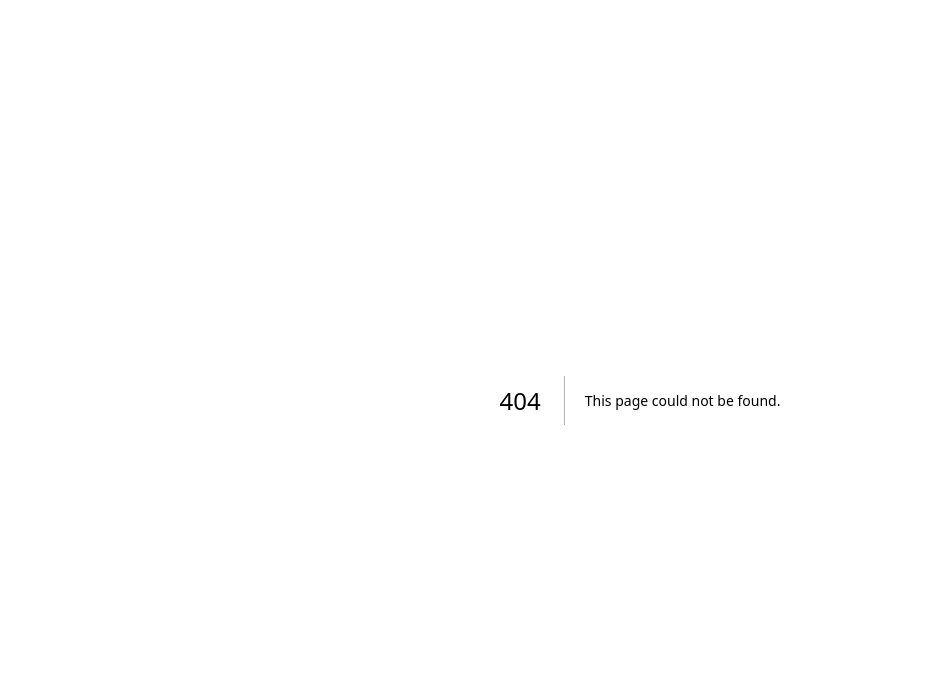
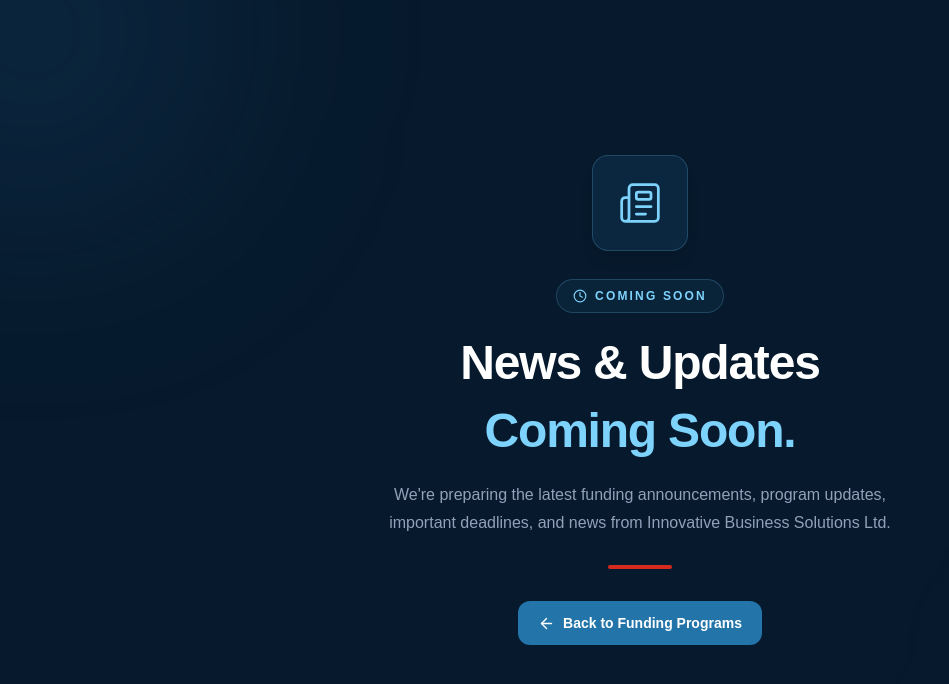
Before and after one commit to SanchitaGTMCanada/funding-project, a Next.js app: page /news in a window 1280 px wide. Before the commit this address had no page. Shown: the top 684 px of the page, without its empty margins (0-949 px from the left). Built offline with nearby package versions, Linux system fonts and the light colour scheme.

Commit message:
done some changes

```diff
--- a/src/app/dashboard/DashboardClient.js
+++ b/src/app/dashboard/DashboardClient.js
@@ -1049,8 +1049,11 @@
     className="group min-w-0"
   >
     <h1 className="truncate text-base font-black tracking-tight text-white transition-colors duration-300 group-hover:text-[#7DD3FC] sm:text-xl">
-      IBS Funding Program Portal
+      Innovative Business Solutions Ltd.
     </h1>
+      <span className="text-xs font-medium leading-relaxed tracking-[0.01em] text-slate-400 sm:text-sm">
+    Funding found. Applications supported by IBS.
+  </span>
 
 
   </a>
--- a/src/app/layout.js
+++ b/src/app/layout.js
@@ -12,7 +12,7 @@
 });
 
 export const metadata = {
-  title: "IBS Funding Program Portal",
+  title: "Innovative Business Solutions Ltd.",
   description:
     "Explore funding programs, grants, and financial support opportunities through IBS Group Canada. Discover eligible programs and submit your funding applications online.",
 };
--- a/src/app/login/page.js
+++ b/src/app/login/page.js
@@ -135,17 +135,22 @@
       </a>
 
       {/* Portal Name — Funding homepage */}
-      <a
-        href="/"
-        aria-label="Go to Funding Program Portal homepage"
-        className="group min-w-0"
-      >
-        <span className="block text-base font-black leading-tight tracking-tight text-white transition-colors duration-300 group-hover:text-[#7DD3FC] sm:text-lg">
-          IBS Funding Program Portal
-        </span>
+
+<a
+  href="/"
+  aria-label="Go to Funding Program Portal homepage"
+  className="group flex min-w-0 flex-col gap-1"
+>
+  <span className="text-sm font-extrabold leading-tight tracking-[-0.03em] text-white transition-colors duration-300 group-hover:text-[#7DD3FC] sm:text-base lg:text-lg">
+    Innovative Business Solutions Ltd.
+  </span>
+
+  <span className="text-xs font-medium leading-relaxed tracking-[0.01em] text-slate-400 sm:text-sm">
+    Funding found. Applications supported by IBS.
+  </span>
+</a>
 
 
-      </a>
 
     </div>
 
@@ -213,7 +218,7 @@
 
   {/* Brand Name */}
   <h1 className="mt-4 text-xl font-black tracking-tight text-white sm:text-2xl">
-    IBS Funding Program Portal
+    Innovative Business Solutions Ltd.
   </h1>
 
   {/* Subtitle */}
--- /dev/null
+++ b/src/app/news/page.jsx
@@ -0,0 +1,62 @@
+
+import Link from "next/link";
+import { ArrowLeft, Newspaper, Clock } from "lucide-react";
+
+export default function NewsPage() {
+  return (
+    <main className="relative flex min-h-screen items-center justify-center overflow-hidden bg-[#071a2d] px-4 py-12 sm:px-6">
+      {/* Background Effects */}
+      <div className="pointer-events-none absolute -left-32 -top-32 h-80 w-80 rounded-full bg-[#2374A8]/20 blur-[120px]" />
+
+      <div className="pointer-events-none absolute -bottom-32 -right-32 h-80 w-80 rounded-full bg-[#D52B1E]/10 blur-[120px]" />
+
+      {/* Main Content */}
+      <div className="relative z-10 mx-auto w-full max-w-2xl text-center">
+        {/* News Icon */}
+        <div className="mx-auto flex h-20 w-20 items-center justify-center rounded-2xl border border-[#7DD3FC]/20 bg-[#2374A8]/15 shadow-lg sm:h-24 sm:w-24">
+          <Newspaper
+            size={44}
+            strokeWidth={1.5}
+            className="text-[#7DD3FC]"
+          />
+        </div>
+
+        {/* Status Badge */}
+        <div className="mt-7 inline-flex items-center gap-2 rounded-full border border-[#7DD3FC]/20 bg-[#2374A8]/10 px-4 py-2">
+          <Clock size={14} className="text-[#7DD3FC]" />
+
+          <span className="text-xs font-semibold uppercase tracking-[0.18em] text-[#7DD3FC]">
+            Coming Soon
+          </span>
+        </div>
+
+        {/* Heading */}
+        <h1 className="mt-5 text-3xl font-extrabold leading-tight tracking-tight text-white sm:text-4xl md:text-5xl">
+          News &amp; Updates
+          <span className="mt-2 block text-[#7DD3FC]">
+            Coming Soon.
+          </span>
+        </h1>
+
+        {/* Description */}
+        <p className="mx-auto mt-5 max-w-lg text-sm leading-7 text-slate-400 sm:text-base">
+          We&apos;re preparing the latest funding announcements, program
+          updates, important deadlines, and news from Innovative Business
+          Solutions Ltd.
+        </p>
+
+        {/* Decorative Line */}
+        <div className="mx-auto mt-7 h-1 w-16 rounded-full bg-[#D52B1E]" />
+
+        {/* Back Button */}
+        <Link
+          href="/"
+          className="mt-8 inline-flex items-center gap-2 rounded-xl bg-[#2374A8] px-5 py-3 text-sm font-semibold text-white transition-all duration-300 hover:bg-[#1B608D] hover:shadow-lg"
+        >
+          <ArrowLeft size={17} />
+          Back to Funding Programs
+        </Link>
+      </div>
+    </main>
+  );
+}
--- a/src/app/page.js
+++ b/src/app/page.js
@@ -831,16 +831,17 @@
       ===================================================== */}
 
 <header className="sticky top-0 z-50 w-full border-b border-white/10 bg-[#071a2d] shadow-lg">
- <div className="mx-auto flex min-h-[74px] w-full max-w-[1800px] items-center justify-between gap-3 px-4 sm:px-6 lg:px-10 xl:px-12">
+  <div className="mx-auto flex w-full max-w-[1800px] flex-col items-stretch gap-3 px-4 py-3 sm:px-6 lg:px-8 xl:min-h-[74px] xl:flex-row xl:items-center xl:justify-between xl:gap-5 xl:py-0 2xl:px-12">
+
     {/* Logo and Brand */}
-  <div className="flex min-w-0 items-center gap-5 sm:gap-6">
+    <div className="flex min-w-0 items-center gap-3 sm:gap-4 lg:gap-5">
       {/* Logo */}
       <a
         href="https://ibsgroupcanada.com/"
         target="_blank"
         rel="noopener noreferrer"
         aria-label="Visit IBS Group Canada website"
-      className="h-11 w-11 shrink-0 overflow-hidden rounded-xl sm:h-14 sm:w-14"
+        className="h-10 w-10 shrink-0 overflow-hidden rounded-xl sm:h-12 sm:w-12"
       >
         <img
           src="/logo.jpg"
@@ -853,27 +854,66 @@
       <a
         href="/"
         aria-label="Go to Funding Program Portal homepage"
-      className="group min-w-0"
-    >
-
-
-      <span className="block text-sm font-extrabold leading-tight tracking-[-0.02em] text-white transition-colors duration-300 group-hover:text-[#7DD3FC] sm:text-base md:text-lg">
-        IBS Funding Program Portal
+        className="group flex min-w-0 flex-col gap-1"
+      >
+        <span className="text-xs font-extrabold leading-tight tracking-[-0.02em] text-white transition-colors duration-300 group-hover:text-[#7DD3FC] min-[380px]:text-sm sm:text-base md:text-lg">
+          Innovative Business Solutions Ltd.
         </span>
 
-
+        <span className="text-[10px] font-medium leading-relaxed tracking-[0.01em] text-slate-400 min-[380px]:text-xs sm:text-sm">
+          Funding found. Applications supported by IBS.
+        </span>
       </a>
     </div>
 
-  {/* Employee Login */}
+{/* Navigation and Staff Login */}
+<nav className="flex w-full flex-wrap items-center justify-start gap-x-3 gap-y-2 border-t border-white/10 pt-3 sm:justify-center sm:gap-x-5 xl:w-auto xl:shrink-0 xl:flex-nowrap xl:justify-end xl:gap-3 xl:border-0 xl:pt-0 2xl:gap-5">
+
+
+{/* Funding Programs */}
+<a
+  href="/"
+  className="whitespace-nowrap text-xs font-semibold text-slate-300 transition-colors duration-300 hover:text-[#7DD3FC] sm:text-sm"
+>
+  Funding Programs
+</a>
+
+
+  {/* News & Updates */}
+  <a
+    href="/news"
+    className="whitespace-nowrap text-xs font-semibold text-slate-300 transition-colors duration-300 hover:text-[#7DD3FC] sm:text-sm"
+  >
+    News & Updates
+  </a>
+
+  {/* About Us */}
+
+<a
+  href="https://ibsgroupcanada.com/about/"
+  target="_blank"
+  rel="noopener noreferrer"
+  className="whitespace-nowrap text-xs font-semibold text-slate-300 transition-colors duration-300 hover:text-[#7DD3FC] sm:text-sm"
+>
+  About Us
+</a>
+
+
+  {/* Staff Login */}
   <a
     href="/login"
-    className="shrink-0 rounded-xl border border-[#7DD3FC]/30 bg-[#2374A8]/20 px-3 py-2.5 text-xs font-bold text-white transition-all duration-300 hover:border-[#7DD3FC]/70 hover:bg-[#2374A8]/40 sm:px-4 sm:text-sm"
-  >
-    Employee Login
+    className="shrink-0 rounded-lg border border-[#7DD3FC]/30 bg-[#2374A8]/20 px-3 py-2 text-xs font-bold text-white transition-all duration-300 hover:border-[#7DD3FC]/70 hover:bg-[#2374A8]/40 sm:rounded-xl sm:px-4 sm:py-2.5 sm:text-sm"
+  >
+    Staff Login
   </a>
+
+</nav>
+
+
   </div>
 </header>
+
+
 
 
 
@@ -897,7 +937,7 @@
   <div className="pointer-events-none absolute -right-32 -top-40 h-72 w-72 rounded-full bg-teal-400/15 blur-[90px] sm:h-96 sm:w-96" />
   <div className="pointer-events-none absolute -bottom-32 -left-32 h-72 w-72 rounded-full bg-blue-500/10 blur-[90px] sm:h-96 sm:w-96" />
 
-  <div className="relative mx-auto w-full max-w-[1800px] px-4 py-10 sm:px-6 sm:py-14 lg:px-10 lg:py-20 xl:px-14">
+  <div className="relative mx-auto w-full max-w-[1800px] px-4 py-10 sm:px-6 sm:py-12 md:py-16 lg:px-10 lg:py-20 xl:px-14">
 
     {/* Main responsive layout */}
     <div className="grid min-w-0 grid-cols-1 items-center gap-9 sm:gap-12 lg:grid-cols-[minmax(0,1.25fr)_minmax(300px,0.8fr)] lg:gap-10 xl:grid-cols-[minmax(0,1.3fr)_minmax(360px,0.8fr)] xl:gap-16">
@@ -906,7 +946,7 @@
 
 <div className="min-w-0">
   {/* Main heading */}
-  <h1 className="max-w-4xl break-words text-[2.45rem] font-black leading-[1.08] tracking-[-0.045em] text-[#0B2438] sm:text-5xl md:text-6xl xl:text-[4.5rem]">
+  <h1 className="max-w-4xl break-words text-[clamp(2rem,7vw,4.5rem)] font-black leading-[1.08] tracking-[-0.045em] text-[#0B2438]">
   Find the right
   <span className="mt-1 block pb-1 text-[#0B2438]">
    funding for your business
@@ -1023,7 +1063,7 @@
 ].map((stat) => (
   <div
     key={stat.label}
-    className={`relative overflow-hidden rounded-2xl border border-slate-200/80 bg-white p-4 shadow-[0_8px_25px_-12px_rgba(11,36,56,0.20)] sm:p-5 ${stat.border} ${stat.glow}`}
+    className={`relative overflow-hidden rounded-2xl border border-slate-200/80 bg-white p-3 shadow-[0_8px_25px_-12px_rgba(11,36,56,0.20)] sm:p-5 ${stat.border} ${stat.glow}`}
   >
     {/* Brand accent */}
     <div
@@ -1077,7 +1117,7 @@
 
       <section
         id="funding-opportunities"
-        className="w-full scroll-mt-24 py-5 px-3 sm:px-5 lg:px-8 xl:px-10"
+        className="w-full scroll-mt-24 px-3 py-5 sm:px-5 sm:py-7 lg:px-8 xl:px-10"
       >
 
         {/* ===================================================
@@ -1128,7 +1168,7 @@
 
         <div className="mx-auto mb-6 w-full max-w-[1900px]">
 
-          <div className="rounded-3xl border border-slate-200 bg-white p-4 shadow-lg shadow-slate-900/[0.03]">
+          <div className="rounded-2xl border border-slate-200 bg-white p-3 shadow-lg shadow-slate-900/[0.03] sm:rounded-3xl sm:p-4">
 
             <div className="flex flex-col gap-4 lg:flex-row">
 
@@ -1223,7 +1263,7 @@
 
             {/* TABLE HEADER */}
 
-            <div className="flex flex-col justify-between gap-3 bg-[#071a2d] px-5 py-4 sm:flex-row sm:items-center">
+            <div className="flex flex-col justify-between gap-3 bg-[#071a2d] px-4 py-4 sm:px-5 sm:flex-row sm:items-center">
 
               <div>
 
@@ -1255,7 +1295,7 @@
                 FULL WIDTH TABLE CONTAINER
             ================================================= */}
 
-            <div className="w-full overflow-x-auto">
+            <div className="w-full max-w-full overflow-x-auto overscroll-x-contain">
 
               <table
                 className="w-full min-w-[1900px] border-collapse"
@@ -1801,18 +1841,18 @@
         !showApplication && (
 
         <div
-          className="fixed inset-0 z-[100] flex items-center justify-center bg-[#020b15]/80 p-4 backdrop-blur-md"
+          className="fixed inset-0 z-[100] flex items-center justify-center overflow-y-auto bg-[#020b15]/80 p-2 backdrop-blur-md sm:p-4"
           onClick={closeModal}
         >
 
           <div
-            className="flex max-h-[92vh] w-full max-w-6xl flex-col overflow-hidden rounded-[28px] bg-white shadow-2xl"
+            className="flex max-h-[96dvh] w-full max-w-6xl flex-col overflow-hidden rounded-2xl bg-white shadow-2xl sm:max-h-[92vh] sm:rounded-[28px]"
             onClick={(event) =>
               event.stopPropagation()
             }
           >
 
-            <div className="bg-[#071a2d] px-6 py-6 sm:px-8">
+            <div className="bg-[#071a2d] px-4 py-4 sm:px-6 sm:py-6 md:px-8">
 
               <div className="flex items-start justify-between gap-5">
 
@@ -1861,7 +1901,7 @@
 
             </div>
 
-            <div className="flex-1 overflow-y-auto p-5 sm:p-8">
+            <div className="min-h-0 flex-1 overflow-y-auto p-3 sm:p-5 md:p-8">
 
               <div className="mb-6 rounded-2xl border border-teal-100 bg-teal-50 p-5">
 
@@ -2056,28 +2096,28 @@
 
 {selectedService && showApplication && (
   <div
-    className="fixed inset-0 z-[100] flex items-center justify-center bg-[#020b15]/80 p-4 backdrop-blur-md"
+    className="fixed inset-0 z-[1000000] flex items-center justify-center overflow-y-auto bg-[#020b15]/80 p-2 backdrop-blur-md sm:p-4"
     onClick={closeModal}
   >
     <div
-      className="flex max-h-[94vh] w-full max-w-3xl flex-col overflow-hidden rounded-[28px] bg-white shadow-2xl"
+      className="flex max-h-[96dvh] w-full max-w-3xl flex-col overflow-hidden rounded-2xl bg-white shadow-2xl sm:max-h-[94vh] sm:rounded-[28px]"
       onClick={(event) => event.stopPropagation()}
     >
       {/* HEADER */}
-      <div className="bg-[#071a2d] px-6 py-6 sm:px-8">
+      <div className="bg-[#071a2d] px-4 py-4 sm:px-6 sm:py-6 md:px-8">
         <div className="flex items-start justify-between gap-5">
           <div>
             <div className="mb-3 inline-flex rounded-full bg-teal-400/10 px-3 py-1.5 text-[10px] font-bold uppercase tracking-wider text-teal-300">
               Application
             </div>
 
-            <h2 className="text-2xl font-black text-white">
+            {/* <h2 className="text-2xl font-black text-white">
               Apply for Funding
             </h2>
 
             <p className="mt-1 text-sm text-slate-300">
               {getProgramName(selectedService)}
-            </p>
+            </p> */}
           </div>
 
           <button
@@ -2095,7 +2135,7 @@
       {/* APPLICATION FORM */}
       <form
         onSubmit={handleSubmit}
-        className="flex-1 overflow-y-auto p-5 sm:p-8"
+        className="min-h-0 flex-1 overflow-y-auto p-3 sm:p-5 md:p-8"
       >
         {/* SELECTED PROGRAM */}
         <div className="mb-6 rounded-2xl border border-teal-100 bg-teal-50 p-4">
@@ -2123,7 +2163,7 @@
         )}
 
         {/* FORM FIELDS */}
-        <div className="grid gap-5 sm:grid-cols-2">
+        <div className="grid grid-cols-1 gap-4 sm:grid-cols-2 sm:gap-5">
           {/* NAME */}
           <div>
             <label
```
Lines whose indentation alone changed are shown as unchanged.
